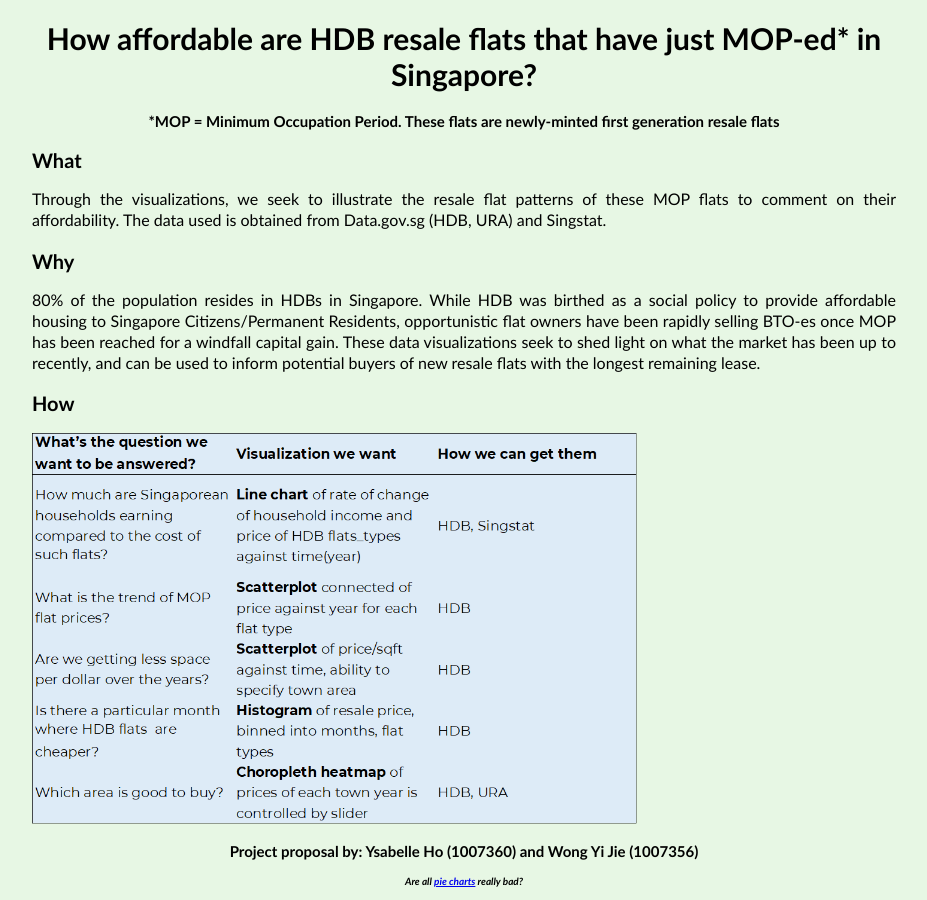
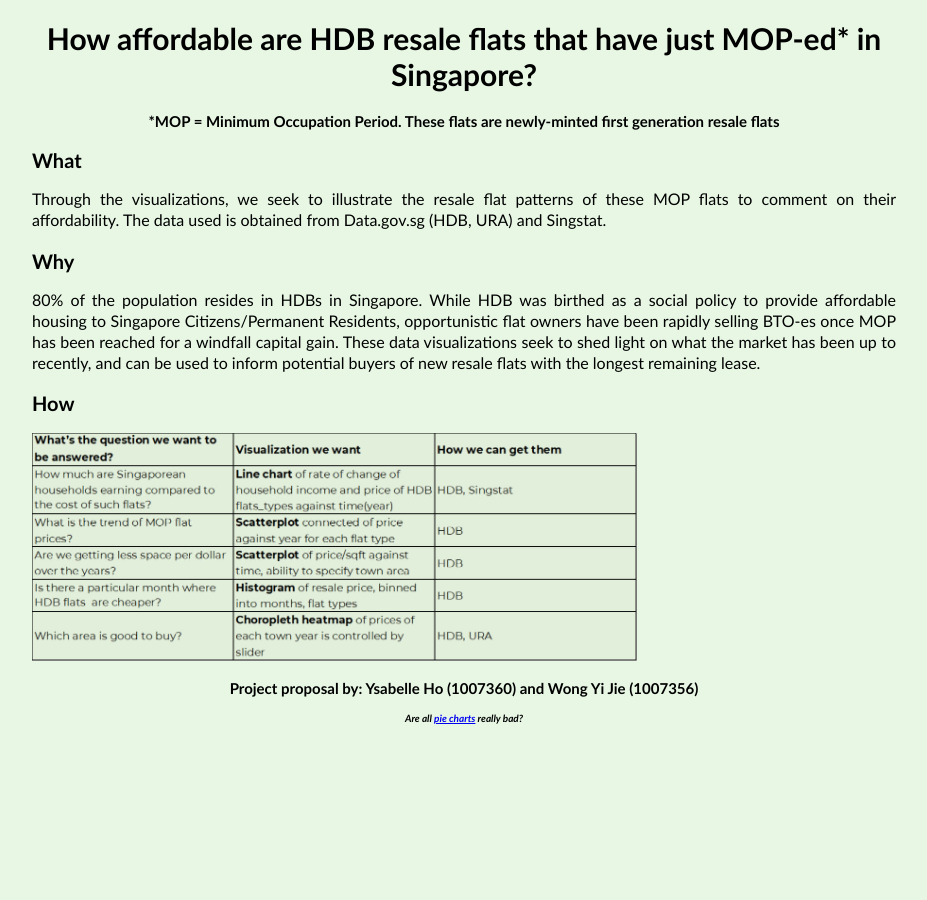
Before and after one commit to ysbllh/HASS-assignment5, a plain HTML site: page index.html in a window 1280 px wide. Shown: the whole page, without its empty margins (176-1103 px from the left). After the commit the page ends 800 px from the top, so only its background shows below. Drawn offline with Linux system fonts and the light colour scheme.

Commit message:
Update index.html

```diff
--- a/index.html
+++ b/index.html
@@ -26,7 +26,7 @@
 <h2>How </h2>
 
 
-<img src="./table2.png">
+<img src="./tablewide.jpg">
 
 <div id="footer">
     <!-- <h3>Data Source: <a href = "https://www.singstat.gov.sg/publications/population/population-trends">HDB Resale Flat Data</a> -->
```
